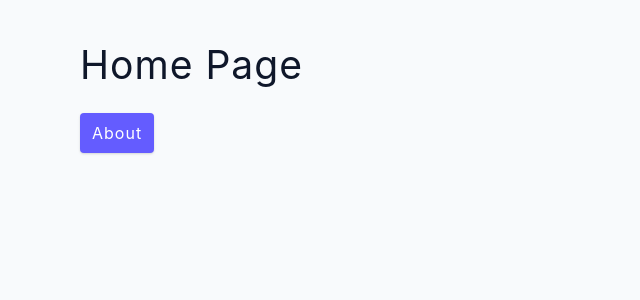
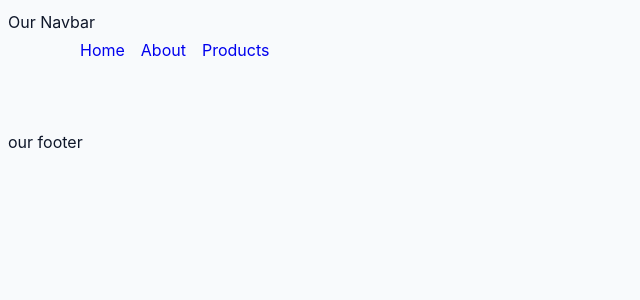
Before and after one commit to RahulRam12833/ReactRouterApp, a React (Create React App) app: page / in a window 1280 px wide. Shown: the top 300 px of the page, without its empty margins (0-640 px from the left). Built offline with nearby package versions, Linux system fonts and the light colour scheme.

Commit message:
Created a basic navbar

```diff
--- a/src/App.js
+++ b/src/App.js
@@ -5,13 +5,16 @@
 import Error from './pages/Error';
 function App() {
   return <BrowserRouter>
+  <nav>Our Navbar</nav>
   <Routes>
-    <Route path="/" element={<Home/>}/>
-    <Route path="about" element={<About/>}/>
-    <Route path="products" element={<Products/>}/>
-    <Route path="*" element={<Error/>}/>
+    <Route path="/" element={<Home/>}>
+      <Route path="about" element={<About/>}/>
+      <Route path="products" element={<Products/>}/>
+      <Route path="*" element={<Error/>}/>
+    </Route>
 
     </Routes>
+    <footer>our footer</footer>
     </BrowserRouter>
 }
 
--- /dev/null
+++ b/src/components/Navbar.js
@@ -0,0 +1,13 @@
+import {Link} from 'react-router-dom'
+
+const Navbar = () => {
+  return (
+    <nav className='navbar'>
+        <Link to="/">Home</Link>
+        <Link to="/about">About</Link>
+        <Link to="products">Products</Link>
+    </nav>
+  )
+}
+
+export default Navbar
--- a/src/pages/Home.js
+++ b/src/pages/Home.js
@@ -1,10 +1,15 @@
-import { Link } from "react-router-dom";
+import { Link ,Outlet} from "react-router-dom";
+import Navbar from "../components/Navbar";
 const Home = () => {
   return (
+    <>
+    <Navbar/>
     <section className='section'>
-      <h2>Home Page</h2>
-      <Link to="/about" className="btn">About</Link>
-    </section>
+
+        <Outlet/>
+      </section>
+    </>
+
   );
 };
 export default Home;
```
